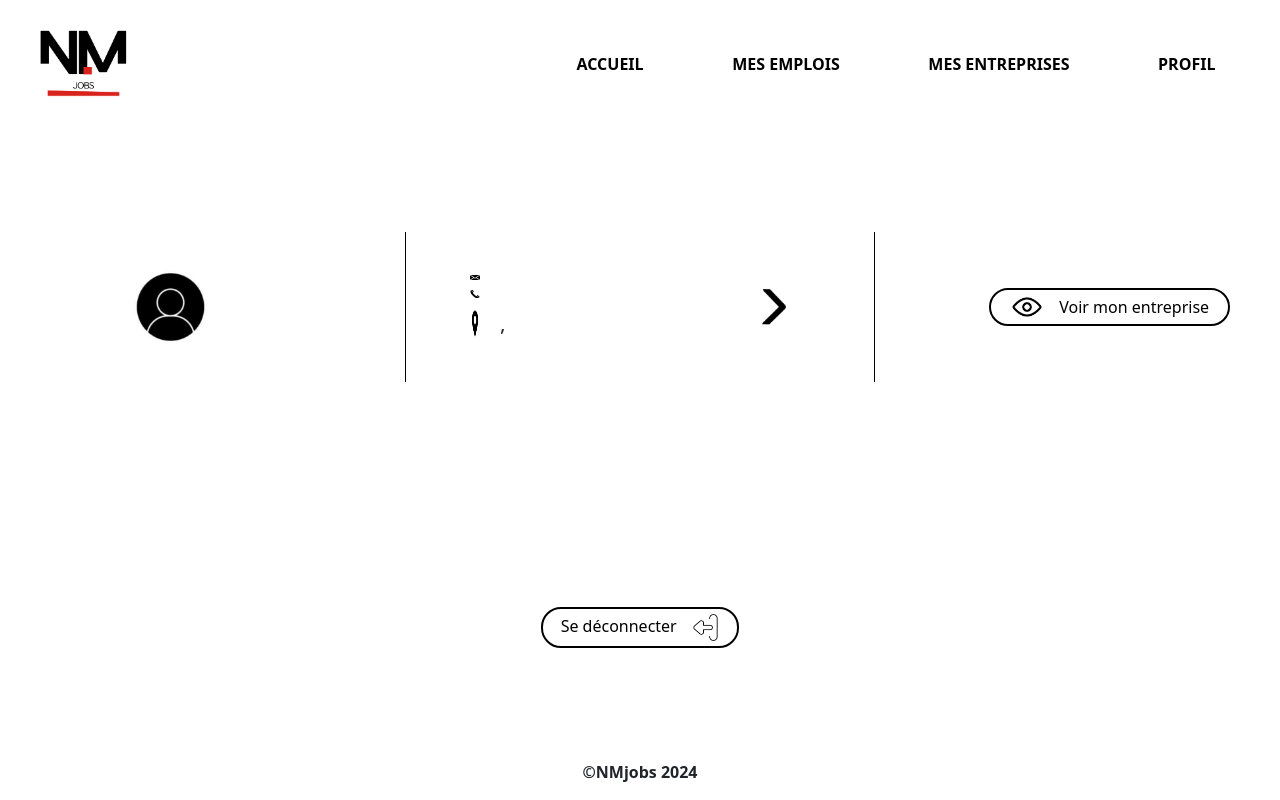
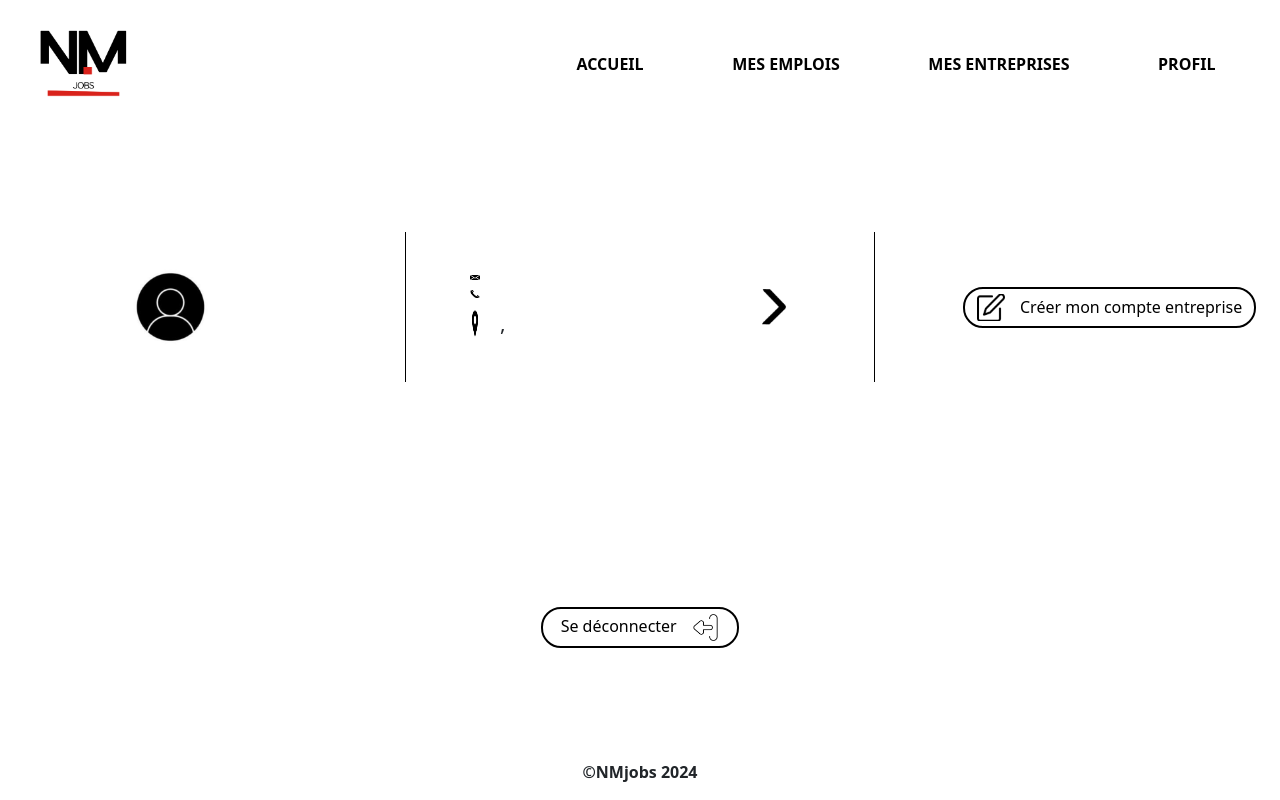
Before and after one commit to NolanCosta/JobBoard_Front, a React (Create React App) app: page /profile in a window 1280 px wide. Built offline with nearby package versions, Linux system fonts and the light colour scheme.

Commit message:
petite modif

```diff
--- a/src/pages/ProfilePage.jsx
+++ b/src/pages/ProfilePage.jsx
@@ -57,7 +57,7 @@ function ProfilePage() {
           </div>
           <div className="separateDivProfile"></div>
           <div className="part3Profile">
-            {currentUser?.company ? (
+            {!currentUser?.company_id ? (
               <button className="companyButtonProfile">
                 <img
                   className="companyButtonImg1Profile"
```
